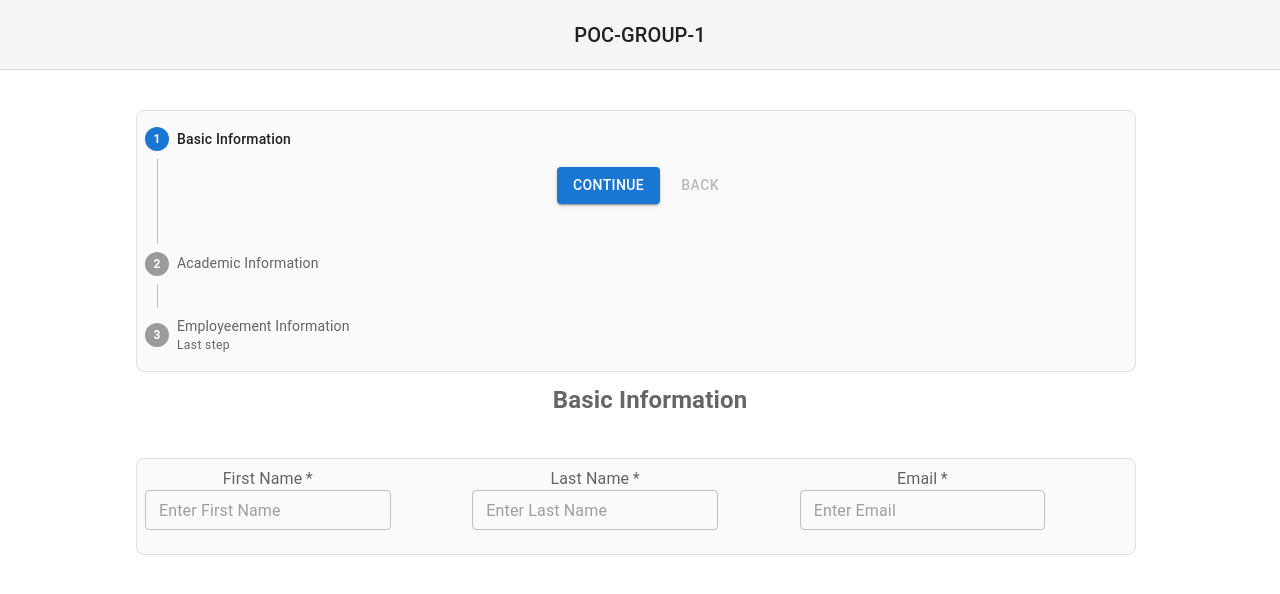
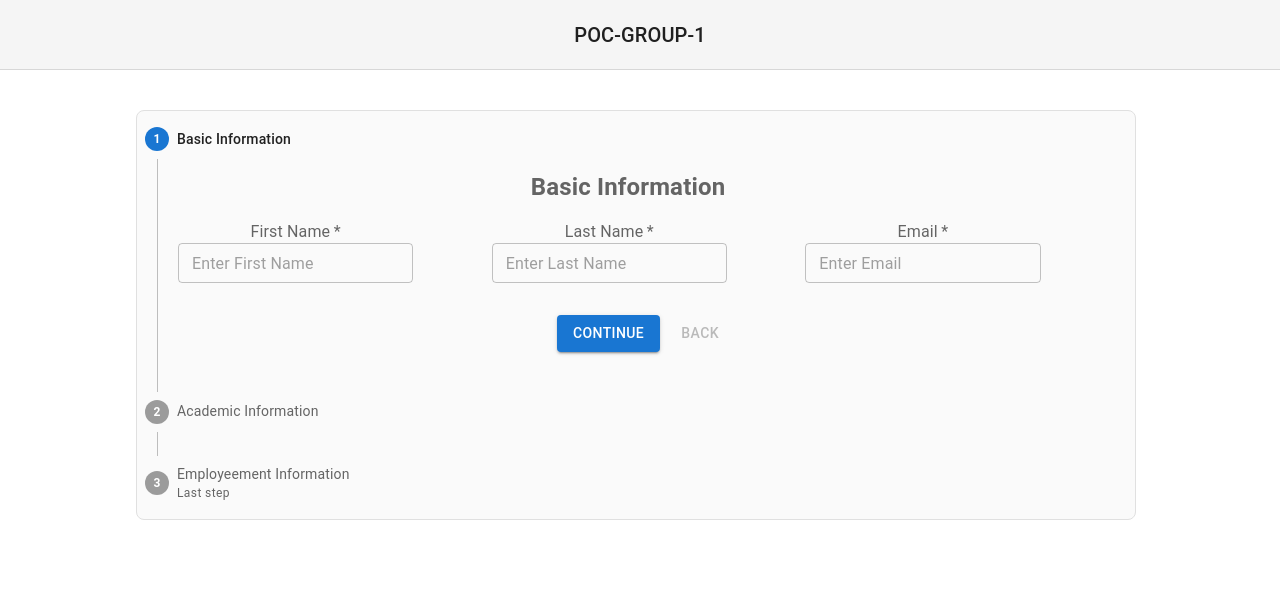
Before and after one commit to bhushanatharbinger/poc-group-1, a React (Create React App) app in the folder packages/webapp/: page /adduser in a window 1280 px wide. Shown: the top 594 px of the page. Built offline with nearby package versions, Linux system fonts and the light colour scheme.

Commit message:
added minor change on year

```diff
--- a/packages/webapp/src/pages/AddUser/AddUser.js
+++ b/packages/webapp/src/pages/AddUser/AddUser.js
@@ -12,6 +12,7 @@ import {
   Paper,
   Toolbar,
   Typography,
+  Select,
 } from "@mui/material";
 import Stepper from "@mui/material/Stepper";
 import Step from "@mui/material/Step";
@@ -75,6 +76,9 @@ const AddUser = () => {
   const handleChange = (event, newValue) => {
     setValue(newValue);
   };
+  const handleYearChange = (event) => {
+    formik.setFieldValue("passingYear", event.target.value);
+  };
   const { id } = useParams();
   const navigate = useNavigate();
   let yupSelectNoneValidation = (msg) =>
@@ -112,7 +116,7 @@ const AddUser = () => {
       email: "",
       type: "",
       institute: "",
-      passingYear: "",
+      passingYear: new Date().getFullYear(),
       employeeCode: "",
       companyName: "",
       designation: "",
@@ -195,7 +199,12 @@ const AddUser = () => {
         return (
           <>
             <Typography
-              sx={{ marginTop: "10px", marginLeft: "150px", width: 1000 }}
+              sx={{
+                marginTop: "10px",
+                marginBottom: "15px",
+                marginLeft: "100px",
+                width: 700,
+              }}
               color="textSecondary"
               gutterBottom
             >
@@ -203,27 +212,7 @@ const AddUser = () => {
                 <span>{steps[step].label}</span>
               </h2>
             </Typography>
-            <Box
-              sx={{
-                mx: "auto",
-                width: 1000,
-                p: 1,
-                // m: 1,
-                mt: 5,
-                ml: 17,
-                bgcolor: (theme) =>
-                  theme.palette.mode === "dark" ? "#101010" : "grey.50",
-                color: (theme) =>
-                  theme.palette.mode === "dark" ? "grey.300" : "grey.800",
-                border: "1px solid",
-                borderColor: (theme) =>
-                  theme.palette.mode === "dark" ? "grey.800" : "grey.300",
-                borderRadius: 2,
-                textAlign: "center",
-                fontSize: "0.875rem",
-                fontWeight: "700",
-              }}
-            >
+            <Box>
               <FormikProvider value={formik}>
                 <Grid container>
                   <Grid item xs={3}>
@@ -313,7 +302,12 @@ const AddUser = () => {
         return (
           <>
             <Typography
-              sx={{ marginTop: "10px", marginLeft: "150px", width: 1000 }}
+              sx={{
+                marginTop: "10px",
+                marginBottom: "15px",
+                marginLeft: "100px",
+                width: 700,
+              }}
               color="textSecondary"
               gutterBottom
             >
@@ -321,27 +315,7 @@ const AddUser = () => {
                 <span>{steps[step].label}</span>
               </h2>
             </Typography>
-            <Box
-              sx={{
-                mx: "auto",
-                width: 1000,
-                p: 1,
-                // m: 1,
-                mt: 5,
-                ml: 17,
-                bgcolor: (theme) =>
-                  theme.palette.mode === "dark" ? "#101010" : "grey.50",
-                color: (theme) =>
-                  theme.palette.mode === "dark" ? "grey.300" : "grey.800",
-                border: "1px solid",
-                borderColor: (theme) =>
-                  theme.palette.mode === "dark" ? "grey.800" : "grey.300",
-                borderRadius: 2,
-                textAlign: "center",
-                fontSize: "0.875rem",
-                fontWeight: "700",
-              }}
-            >
+            <Box>
               {formValuesAcademic?.map((element, index) => (
                 <FormikProvider value={formik}>
                   <Grid container>
@@ -410,22 +384,62 @@ const AddUser = () => {
                       <Field name="passingYear">
                         {({ field, meta }) => (
                           <div>
-                            <InputLabel>Passing year</InputLabel>
-                            <LocalizationProvider dateAdapter={AdapterDayjs}>
-                              <DemoContainer components={["DatePicker"]}>
-                                <DatePicker
-                                  {...field}
-                                  views={["year"]}
-                                  onChange={(e) =>
-                                    handleChangeInputAcademicYear(index, e)
-                                  }
-                                  value={element.passingYear || ""}
-                                />
-                              </DemoContainer>
-                            </LocalizationProvider>
+                            <InputLabel required>Passing Year</InputLabel>
+                            <Select
+                              {...field}
+                              size="small"
+                              fullWidth
+                              value={element.passingYear || ""}
+                              onChange={(e) =>
+                                handleChangeInputAcademic(index, e)
+                              }
+                            >
+                              {Array.from({ length: 100 }).map((_, index) => {
+                                const year = formik.values.passingYear - index;
+                                const isFutureYear = year > formik.values.passingYear;
+                                return (
+                                  <MenuItem
+                                    key={year}
+                                    value={year}
+                                    disabled={isFutureYear}
+                                  >
+                                    {year}
+                                  </MenuItem>
+                                );
+                              })}
+                            </Select>
                           </div>
                         )}
                       </Field>
+
+                      {/* <Field name="passingYear">
+                        {({ field, meta }) => (
+                          <div>
+                            <InputLabel required>Passing Year</InputLabel>
+                            <TextField
+                              {...field}
+                              select
+                              size="small"
+                              fullWidth
+                              inputProps={{ maxLength: 50 }}
+                              value={element.passingYear || ""}
+                              onChange={(e) =>
+                                handleChangeInputAcademic(index, e)
+                              }
+                              {...{ error: meta.touched && meta.error }}
+                              helperText={
+                                meta.touched && meta.error && meta.error
+                              }
+                            >
+                              {educationList.map((e) => (
+                                <MenuItem key={e.id} value={e.name}>
+                                  {e.name}
+                                </MenuItem>
+                              ))}
+                            </TextField>
+                          </div>
+                        )}
+                      </Field> */}
                     </Grid>
                     <br />
                     {index ? (
@@ -465,7 +479,12 @@ const AddUser = () => {
         return (
           <>
             <Typography
-              sx={{ marginTop: "10px", marginLeft: "150px", width: 1000 }}
+              sx={{
+                marginTop: "10px",
+                marginBottom: "15px",
+                marginLeft: "100px",
+                width: 700,
+              }}
               color="textSecondary"
               gutterBottom
             >
@@ -473,27 +492,7 @@ const AddUser = () => {
                 <span>{steps[step].label}</span>
               </h2>
             </Typography>
-            <Box
-              sx={{
-                mx: "auto",
-                width: 1000,
-                p: 1,
-                // m: 1,
-                mt: 5,
-                ml: 17,
-                bgcolor: (theme) =>
-                  theme.palette.mode === "dark" ? "#101010" : "grey.50",
-                color: (theme) =>
-                  theme.palette.mode === "dark" ? "grey.300" : "grey.800",
-                border: "1px solid",
-                borderColor: (theme) =>
-                  theme.palette.mode === "dark" ? "grey.800" : "grey.300",
-                borderRadius: 2,
-                textAlign: "center",
-                fontSize: "0.875rem",
-                fontWeight: "700",
-              }}
-            >
+            <Box>
               {formValuesEmployement?.map((element, index) => (
                 <FormikProvider value={formik}>
                   <Grid container>
@@ -1226,7 +1225,7 @@ const AddUser = () => {
                 {step.label}
               </StepLabel>
               <StepContent>
-                <Typography>{step.description}</Typography>
+                <Typography>{handleSteps(activeStep)}</Typography>
                 <Box sx={{ mb: 2 }}>
                   <div>
                     <Button
@@ -1263,7 +1262,7 @@ const AddUser = () => {
             </Step>
           ))}
         </Stepper>
-        {handleSteps(activeStep)}
+
         {/* {activeStep === steps.length && (
         <Paper square elevation={0} sx={{ p: 3 }}>
           <Typography>All steps completed - you&apos;re finished</Typography>
```
